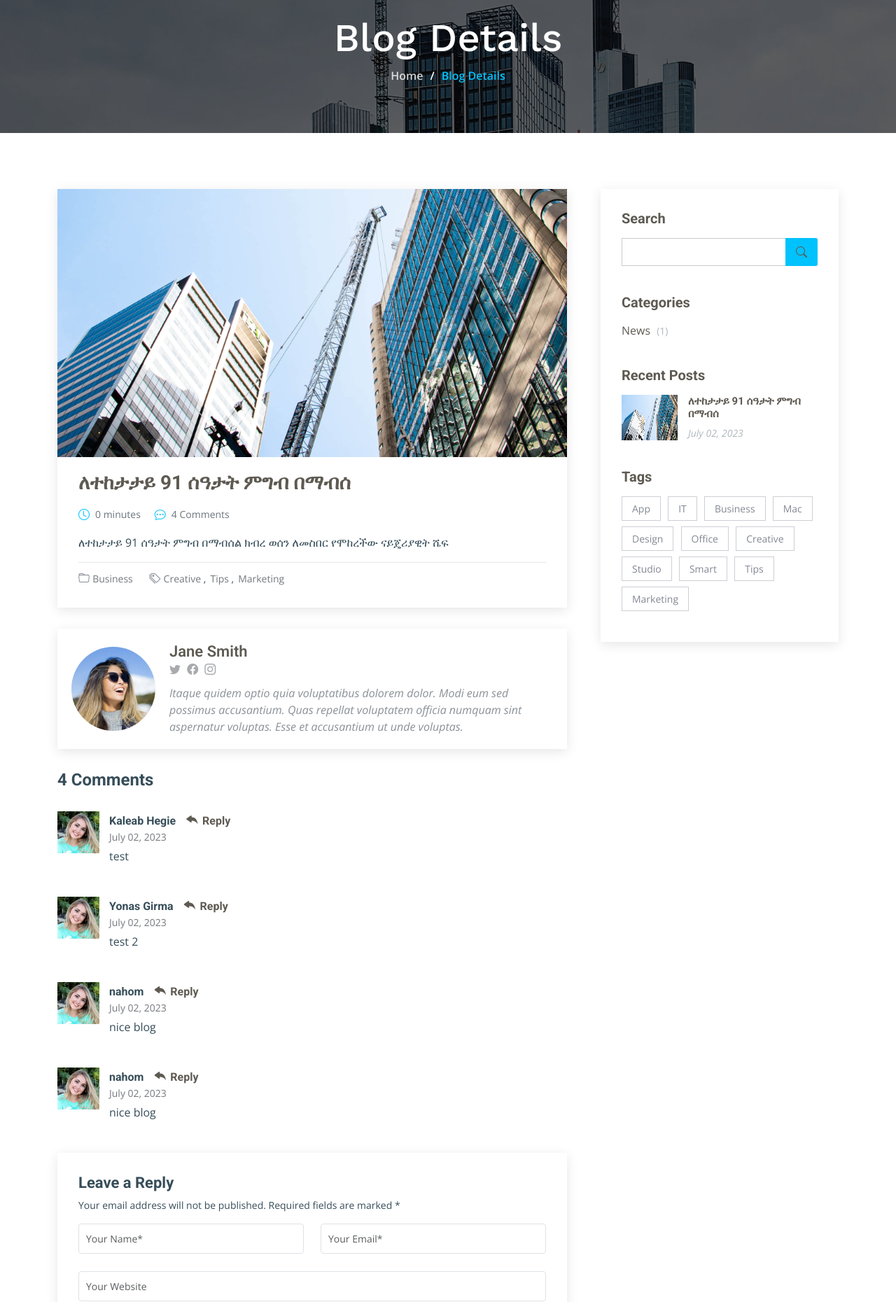
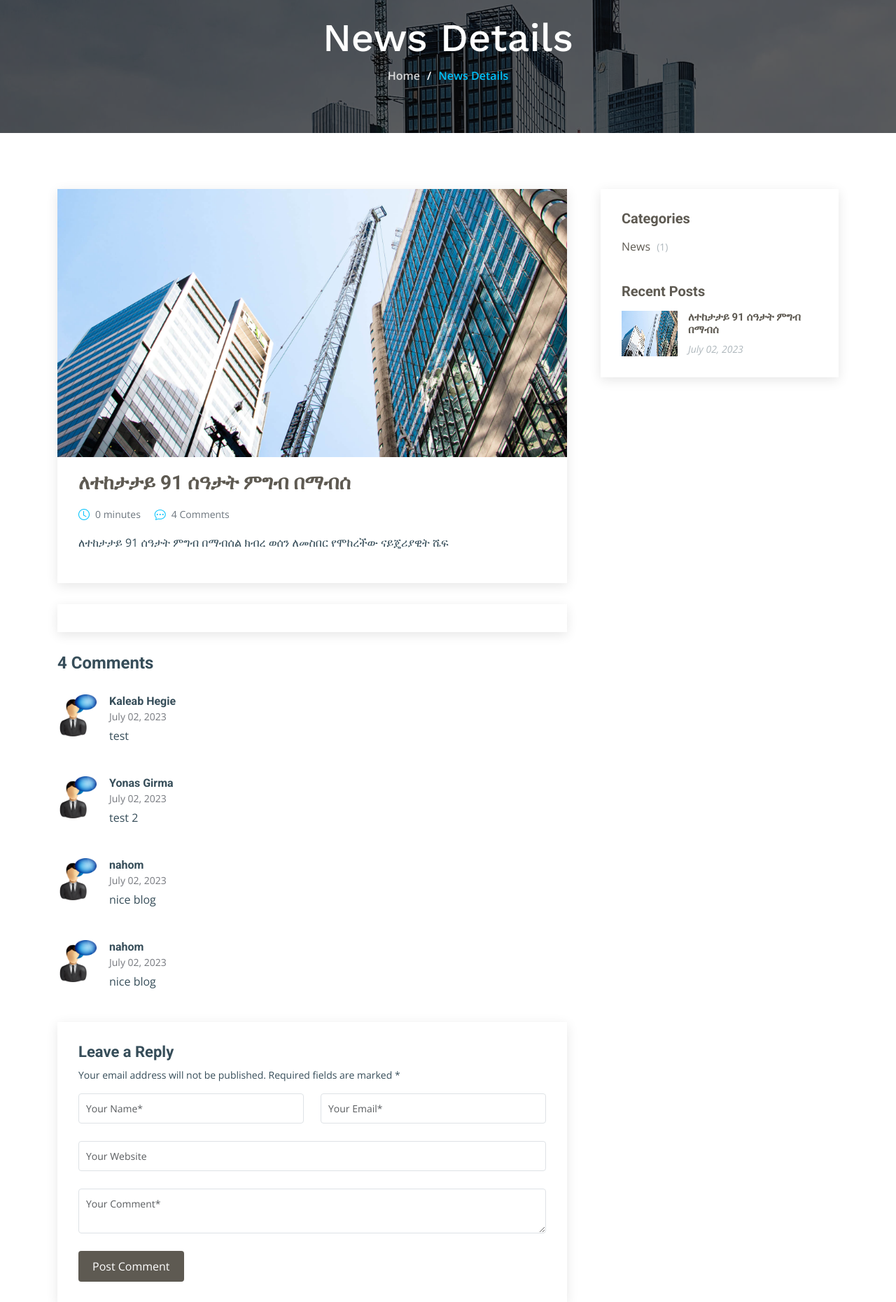
Before and after one commit to Samuelbahiru/poimen, a Django app: a page that uses company/templates/company/blog-details.html in a window 1280 px wide. Shown: the part 119-1979 px from the top of the page at 70% size. Run offline with Django 4.2, Linux system fonts and the light colour scheme; data comes from the database, SQL or seed files in the repository; both versions use the stored data as it was after the commit; some libraries are stand-ins or nearby versions.

Commit message:
first phase finalized

```diff
--- a/company/models.py
+++ b/company/models.py
@@ -62,6 +62,7 @@ class Blog_Comment(models.Model):
 #Resource Model
 class Resource(models.Model):
     user = models.ForeignKey(User, on_delete=models.CASCADE, null=True)
+    author_image = models.ImageField(upload_to='author/image/')
     author_description = models.TextField(null=True, blank=True)
     title = models.CharField(max_length=200)
     icon = IconField()
--- a/company/templates/company/blog-details.html
+++ b/company/templates/company/blog-details.html
@@ -26,10 +26,10 @@
           class="container position-relative d-flex flex-column align-items-center"
           data-aos="fade"
         >
-          <h2>Blog Details</h2>
+          <h2>News Details</h2>
           <ol>
             <li><a href="{% url 'index' %}">Home</a></li>
-            <li>Blog Details</li>
+            <li>News Details</li>
           </ol>
         </div>
       </div>
@@ -69,31 +69,18 @@
                 <div class="content">{{blog.content | safe}}</div>
                 <!-- End post content -->
 
-                <div class="meta-bottom">
-                  <i class="bi bi-folder"></i>
-                  <ul class="cats">
-                    <li><a href="#">Business</a></li>
-                  </ul>
 
-                  <i class="bi bi-tags"></i>
-                  <ul class="tags">
-                    <li><a href="#">Creative</a></li>
-                    <li><a href="#">Tips</a></li>
-                    <li><a href="#">Marketing</a></li>
-                  </ul>
-                </div>
-                <!-- End meta bottom -->
               </article>
               <!-- End blog post -->
 
               <div class="post-author d-flex align-items-center">
-                <img
-                  src="{% static 'assets/img/blog/blog-author.jpg' %}"
+                <!-- <img
+                  src="{% static 'assets/img/blog/' %}"
                   class="rounded-circle flex-shrink-0"
                   alt=""
-                />
-                <div>
-                  <h4>Jane Smith</h4>
+                /> -->
+                <!-- <div>
+                  <h4></h4>
                   <div class="social-links">
                     <a href="https://twitters.com/#"
                       ><i class="bi bi-twitter"></i
@@ -106,12 +93,9 @@
                     ></a>
                   </div>
                   <p>
-                    Itaque quidem optio quia voluptatibus dolorem dolor. Modi
-                    eum sed possimus accusantium. Quas repellat voluptatem
-                    officia numquam sint aspernatur voluptas. Esse et
-                    accusantium ut unde voluptas.
+
                   </p>
-                </div>
+                </div> -->
               </div>
               <!-- End post author -->
 
@@ -123,16 +107,14 @@
                   <div class="d-flex">
                     <div class="comment-img">
                       <img
-                        src="{% static 'assets/img/blog/comments-1.jpg' %}"
+                        src="{% static 'assets/img/blog/comments-1.png' %}"
                         alt=""
                       />
                     </div>
                     <div>
                       <h5>
                         <a href="">{{comment.name}}</a>
-                        <a href="#" class="reply"
-                          ><i class="bi bi-reply-fill"></i> Reply</a
-                        >
+
                       </h5>
                       <time datetime="2020-01-01"
                         >{{comment.date | date:'F d, Y'}}</time
@@ -204,13 +186,7 @@
 
             <div class="col-lg-4">
               <div class="sidebar">
-                <div class="sidebar-item search-form">
-                  <h3 class="sidebar-title">Search</h3>
-                  <form action="" class="mt-3">
-                    <input type="text" />
-                    <button type="submit"><i class="bi bi-search"></i></button>
-                  </form>
-                </div>
+
                 <!-- End sidebar search formn-->
 
                 <div class="sidebar-item categories">
@@ -252,22 +228,7 @@
                 </div>
                 <!-- End sidebar recent posts-->
 
-                <div class="sidebar-item tags">
-                  <h3 class="sidebar-title">Tags</h3>
-                  <ul class="mt-3">
-                    <li><a href="#">App</a></li>
-                    <li><a href="#">IT</a></li>
-                    <li><a href="#">Business</a></li>
-                    <li><a href="#">Mac</a></li>
-                    <li><a href="#">Design</a></li>
-                    <li><a href="#">Office</a></li>
-                    <li><a href="#">Creative</a></li>
-                    <li><a href="#">Studio</a></li>
-                    <li><a href="#">Smart</a></li>
-                    <li><a href="#">Tips</a></li>
-                    <li><a href="#">Marketing</a></li>
-                  </ul>
-                </div>
+
                 <!-- End sidebar tags-->
               </div>
               <!-- End Blog Sidebar -->
--- a/company/templates/company/resource-details.html
+++ b/company/templates/company/resource-details.html
@@ -110,7 +110,7 @@
                   <div class="d-flex">
                     <div class="comment-img">
                       <img
-                        src="{% static 'assets/img/blog/comments-1.jpg' %}"
+                        src="{% static 'assets/img/blog/comments-1.png' %}"
                         alt=""
                       />
                     </div>
```
Also changed, not shown: company/migrations/0002_resource_author_image.py (added), db.sqlite3, static/assets/img/blog/comments-1.png (added).
